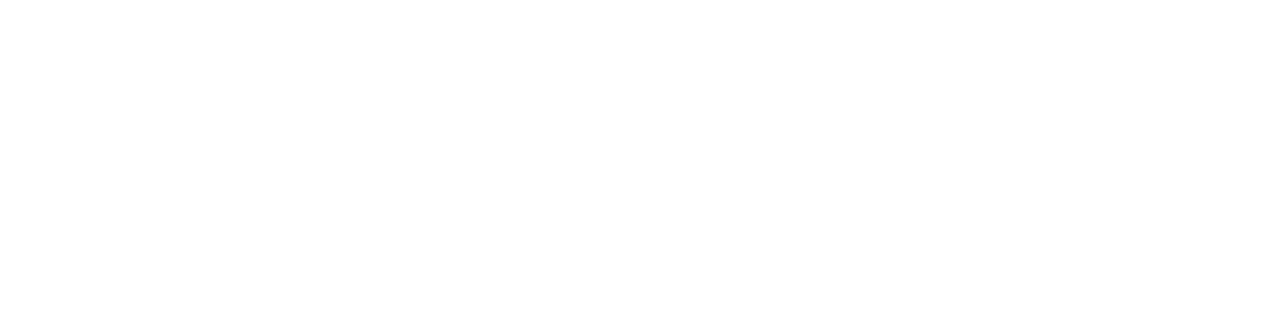
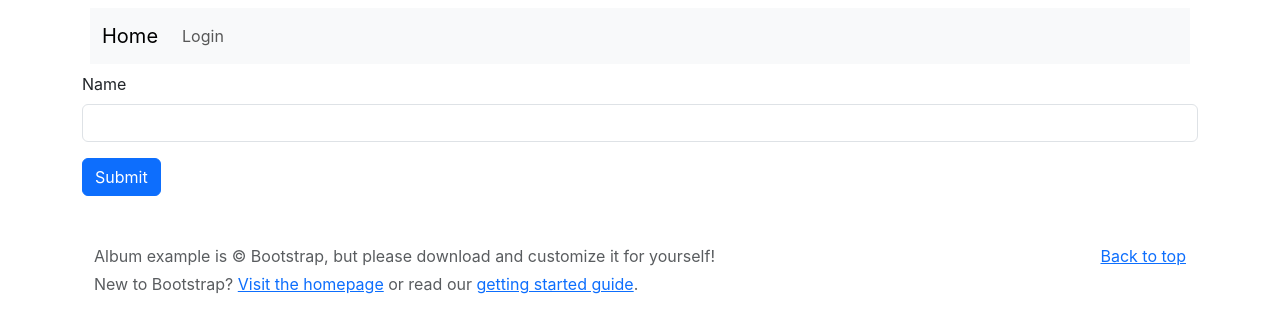
Before and after one commit to glengemann/react-cms-mydna, a React (Create React App) app: page /admin/categories/new in a window 1280 px wide. Before the commit this address had no page. Shown: the top 332 px of the page. Built offline with nearby package versions, Linux system fonts and the light colour scheme.

Commit message:
Added Category form

```diff
--- /dev/null
+++ b/src/Pages/Category/CategoryForm.js
@@ -0,0 +1,60 @@
+import React, {useState} from 'react';
+import axios from 'axios';
+import Layout from "../../Components/Layout";
+
+function CategoryForm() {
+    const [categoryName, setCategoryCategoryName] = useState('');
+
+    function handleSubmit(event) {
+        event.preventDefault();
+
+        const token = localStorage.getItem('token');
+        const categoryData = {
+            name: categoryName
+        };
+
+        const url = 'http://localhost:14000/api/categories';
+        axios
+            .post(url, categoryData, {
+                headers: {
+                    'Authorization': `Bearer ${token}`,
+                    'Accept': 'application/json',
+                }
+            })
+            .then(response => {
+                setCategoryCategoryName('');
+                alert('Category created successfully');
+            })
+            .catch(error => {
+                alert(error.message + ': ' + error.response.data.message)
+            });
+    }
+
+    return (
+        <Layout>
+            <form onSubmit={handleSubmit}>
+                <div className="mb-3">
+                    <label
+                        htmlFor="exampleFormControlTextarea1"
+                        className="form-label"
+                    >Name</label>
+                    <input
+                        type="text"
+                        className="form-control"
+                        id="title"
+                        required
+                        value={categoryName} onChange={e => setCategoryCategoryName(e.target.value)}
+                    />
+                </div>
+                <button
+                    type="submit"
+                    className="btn btn-primary"
+                >
+                    Submit
+                </button>
+            </form>
+        </Layout>
+    );
+}
+
+export default CategoryForm;
--- a/src/Pages/Category/List.js
+++ b/src/Pages/Category/CategoryList.js
@@ -4,6 +4,7 @@
 import {Link} from "react-router-dom";
 
 function CategoryList() {
+    const token = localStorage.getItem('token');
     const [categories, setCategories] = useState([]);
 
     useEffect(() => {
@@ -15,6 +16,27 @@
                 console.error(error);
             });
     }, []);
+
+    function deleteCategory(id) {
+        const url = `http://localhost:14000/api/categories/${id}`;
+
+        axios
+            .delete(url,{
+                headers: {
+                    'Authorization': `Bearer ${token}`,
+                    'Accept': 'application/json',
+                }
+            })
+            .then(response => {
+                const newCategories = categories.filter(category => category.id !== id);
+                setCategories(newCategories);
+
+                alert('Category deleted successfully');
+            })
+            .catch(error => {
+                alert(error.message + ': ' + error.response.data.message)
+            });
+    }
 
     return (
         <Layout>
@@ -44,7 +66,10 @@
                                     to={`/admin/categories/edit/${category.id}`}
                                     className="btn btn-primary"
                                 >Edit</Link>
-                                <button className="btn btn-danger">
+                                <button
+                                    className="btn btn-danger"
+                                    onClick={() => deleteCategory(category.id)}
+                                >
                                     Delete
                                 </button>
                             </td>
--- a/src/index.js
+++ b/src/index.js
@@ -7,7 +7,8 @@
 import Post from "./Pages/Post/Post";
 import Login from "./Pages/Login/Login";
 import PostForm from "./Pages/Post/PostForm";
-import CategoryList from "./Pages/Category/List";
+import CategoryList from "./Pages/Category/CategoryList";
+import CategoryForm from "./Pages/Category/CategoryForm";
 
 const root = ReactDOM.createRoot(document.getElementById('root'));
 root.render(
@@ -18,6 +19,7 @@
             <Route path="/login" element={<Login/>} />
             <Route path="/post/new" element={<PostForm />} />
             <Route path="/admin/categories" element={<CategoryList />} />
+            <Route path="/admin/categories/new" element={<CategoryForm />} />
         </Routes>
     </BrowserRouter>
 );
```
